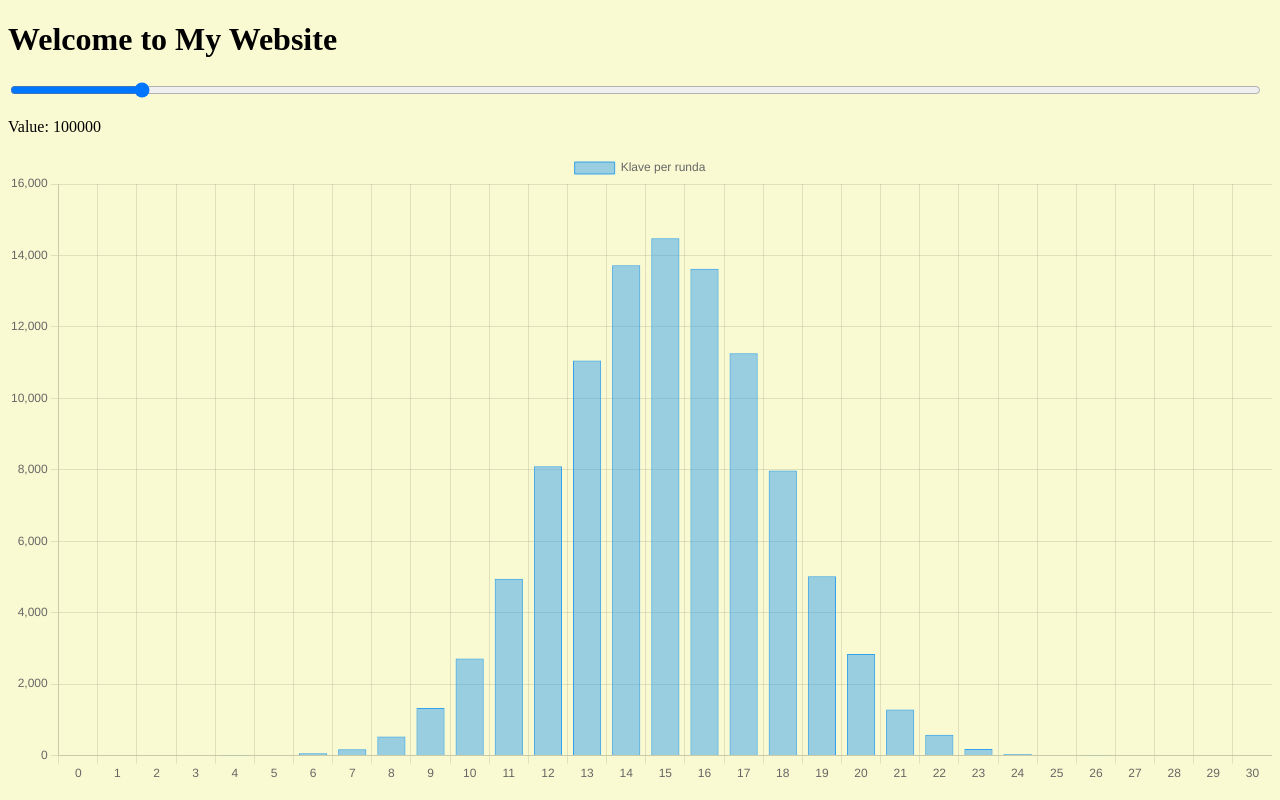
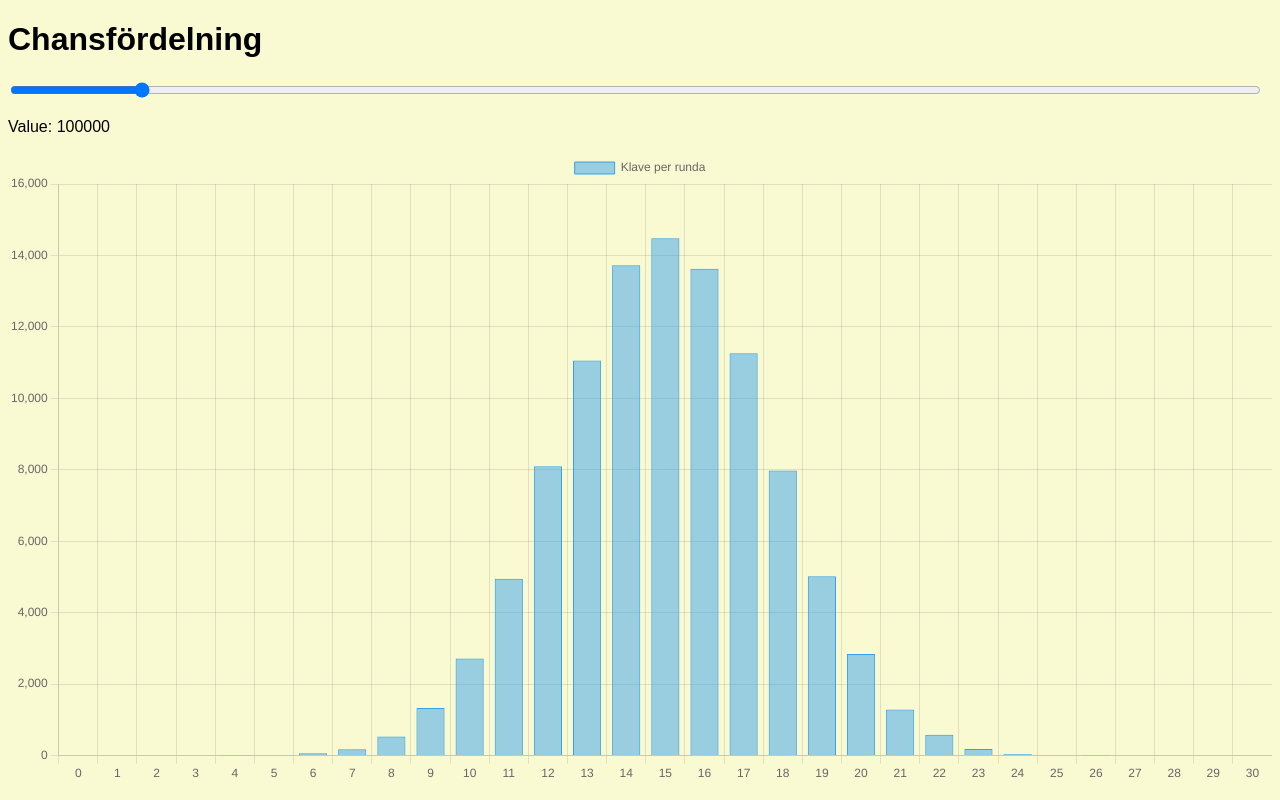
Before and after one commit to tildetilde/tildetilde.github.io, a plain HTML site: page index.html in a window 1280 px wide. Drawn offline with nearby package versions, Linux system fonts and the light colour scheme.

Commit message:
Clean up

```diff
--- a/index.html
+++ b/index.html
@@ -4,26 +4,21 @@
     <meta charset="UTF-8">
     <meta name="viewport" content="width=device-width, initial-scale=1.0">
     <meta http-equiv="X-UA-Compatible" content="ie=edge">
-    <title>My Website</title>
+    <title>Chansfördelning</title>
     <link rel="stylesheet" href="style.css">
     <link rel="icon" href="./favicon.ico" type="image/x-icon">
   </head>
   <body>
     <main>
-        <h1>Welcome to My Website</h1>
+        <h1>Chansfördelning</h1>
         <input id="roundCountInput" type="range" min="1" max="1000000" />
         <p>Value: <output id="roundCountValue"></output></p>
         <div>
-                <canvas id="myChart"></canvas>
+          <canvas id="chart"></canvas>
         </div>
+    </main>
 
     <script src="https://cdn.jsdelivr.net/npm/chart.js"></script>
-
-          <script>
-
-          </script>
-
-    </main>
     <script src="index.js"></script>
   </body>
 </html>
--- a/index.js
+++ b/index.js
@@ -1,25 +1,27 @@
-console.log("hej")
-//this is a note about what we want to do. vi ska singla slant i rundor, utfallet är krona eller klave. rundorna är x långa och y många.
-let roundCount=100000
-const roundLength=30
+// setup
+let roundCount = 100000
+const roundLength = 30
+// dom elements
+const ctx = document.getElementById('chart');
+const value = document.querySelector("#roundCountValue");
+const input = document.querySelector("#roundCountInput");
 
 function flipCoin(){
   return Math.floor(Math.random() * 2)
 }
 
 function generate(){
-    const results=Array(roundLength+1).fill(0)
-    const resultLabels=Array.from({length: roundLength+1}, (v, i) => i)
+  const results = Array(roundLength+1).fill(0)
+  const resultLabels = Array.from({length: roundLength+1}, (v, i) => i)
 
-    for(let round=0; round<roundCount; round++) {
-        let roundResult=0
-        for(let i=0; i<roundLength; i++) {
+  for(let round = 0; round < roundCount; round++) {
+    let roundResult = 0
+    for(let i = 0; i < roundLength; i++) {
       roundResult+=flipCoin()
     }
+
     results[roundResult]++
   }
-    console.log(results)
-    const ctx = document.getElementById('myChart');
 
   new Chart(ctx, {
     type: 'bar',
@@ -41,8 +43,6 @@ function generate(){
   });
 }
 
-const value = document.querySelector("#roundCountValue");
-const input = document.querySelector("#roundCountInput");
 input.value=roundCount
 generate()
 value.textContent = input.value;
--- a/style.css
+++ b/style.css
@@ -1,5 +1,6 @@
 html {
     background-color: lightgoldenrodyellow;
+    font-family: --apple-system, sans-serif;
 }
 #roundCountInput{
     width: 99%;
```
Lines whose indentation alone changed are shown as unchanged.
